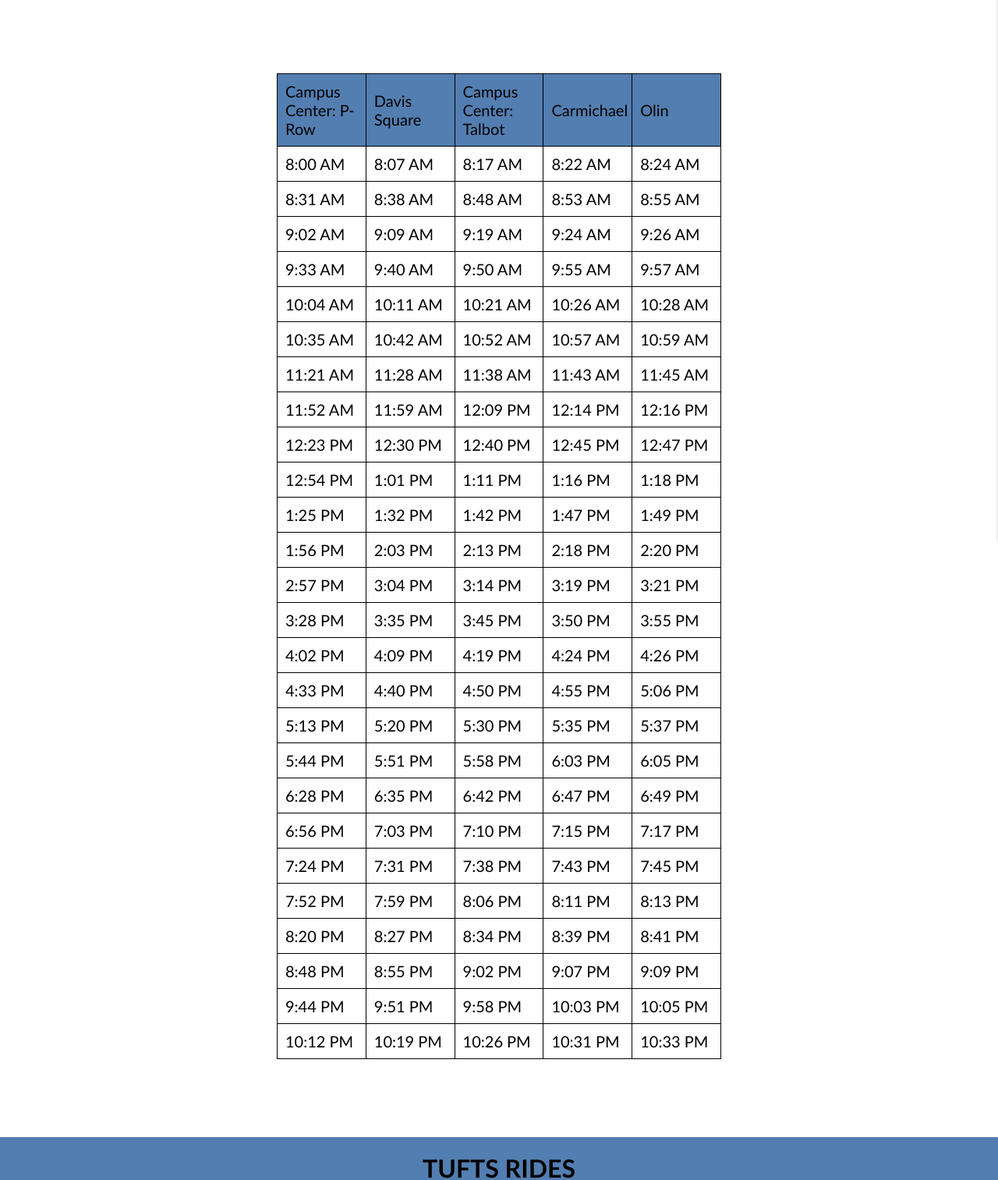
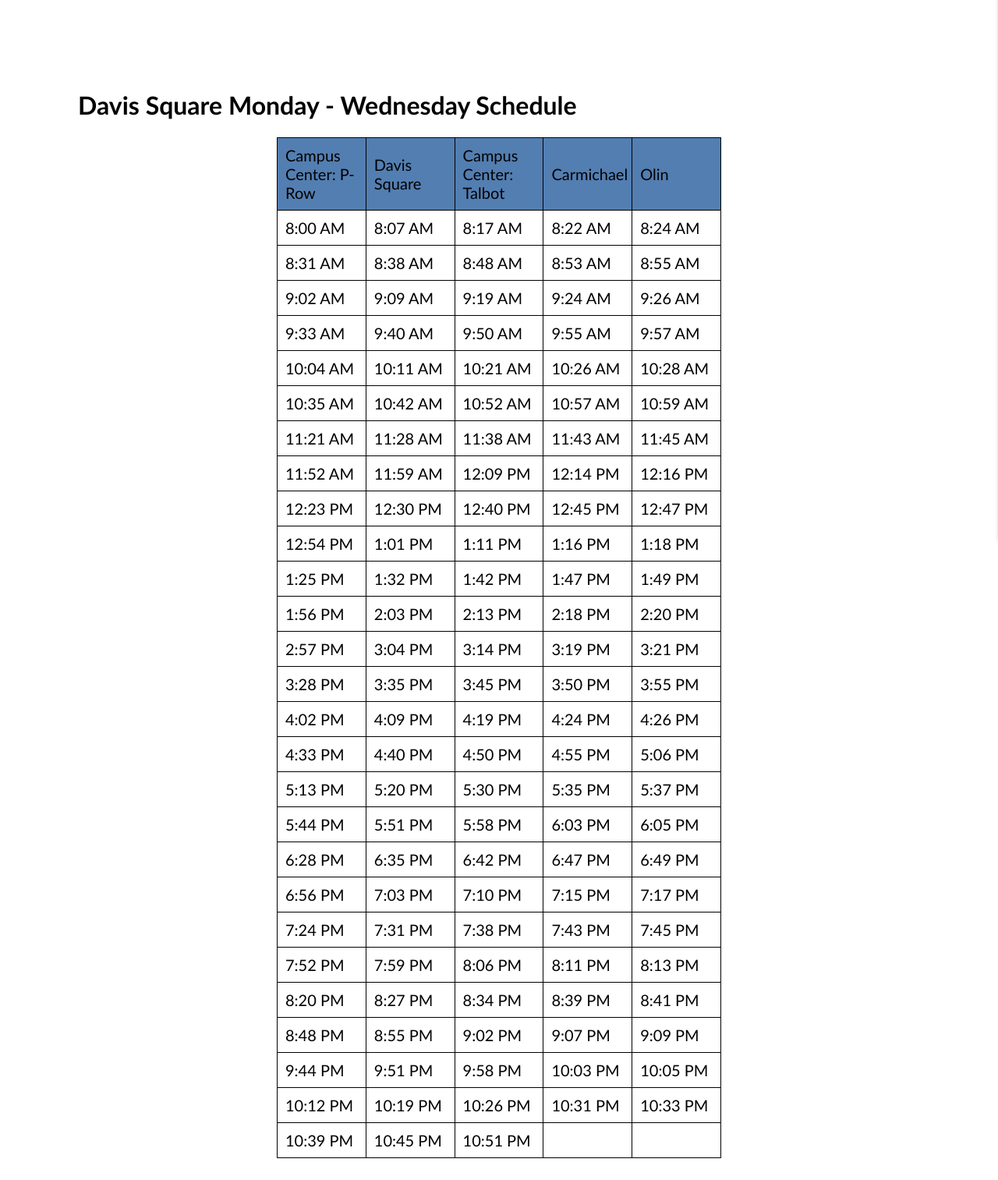
Before and after one commit to csiu18/TuftsRides, a website: page public/schedule/mon_wed.html in a window 1280 px wide. Shown: the part 106-1619 px from the top of the page at 78% size. Drawn offline with nearby package versions, Linux system fonts and the light colour scheme.

Commit message:
Update mon_wed.html

```diff
--- a/public/schedule/mon_wed.html
+++ b/public/schedule/mon_wed.html
@@ -222,6 +222,7 @@ tr:first-child {
 
 
 	<div class="map" style="padding: 100px; margin-left:auto; margin-right:auto;">
+		<h1>Davis Square Monday - Wednesday Schedule </h1>
 		<table class = "tableStyle" id = "tablesched" border = "1">
 		</table>
 		<script type="text/javascript">
@@ -237,10 +238,10 @@ tr:first-child {
 			var liststring = JSON.stringify(times);
 			var jsonlist = JSON.parse(liststring);
 
-			for (r=1; r<27; r++) {
+			for (r=1; r<28; r++) {
 				var x = document.getElementById("tablesched").insertRow(r)
 
-               	x.insertCell(0).innerHTML = jsonlist.mon_wed.CCfront[r-1]
+               			x.insertCell(0).innerHTML = jsonlist.mon_wed.CCfront[r-1]
 				x.insertCell(1).innerHTML = jsonlist.mon_wed.Davis[r-1]
 				x.insertCell(2).innerHTML = jsonlist.mon_wed.CCback[r-1]
 				x.insertCell(3).innerHTML = jsonlist.mon_wed.Carmichael[r-1]
```
